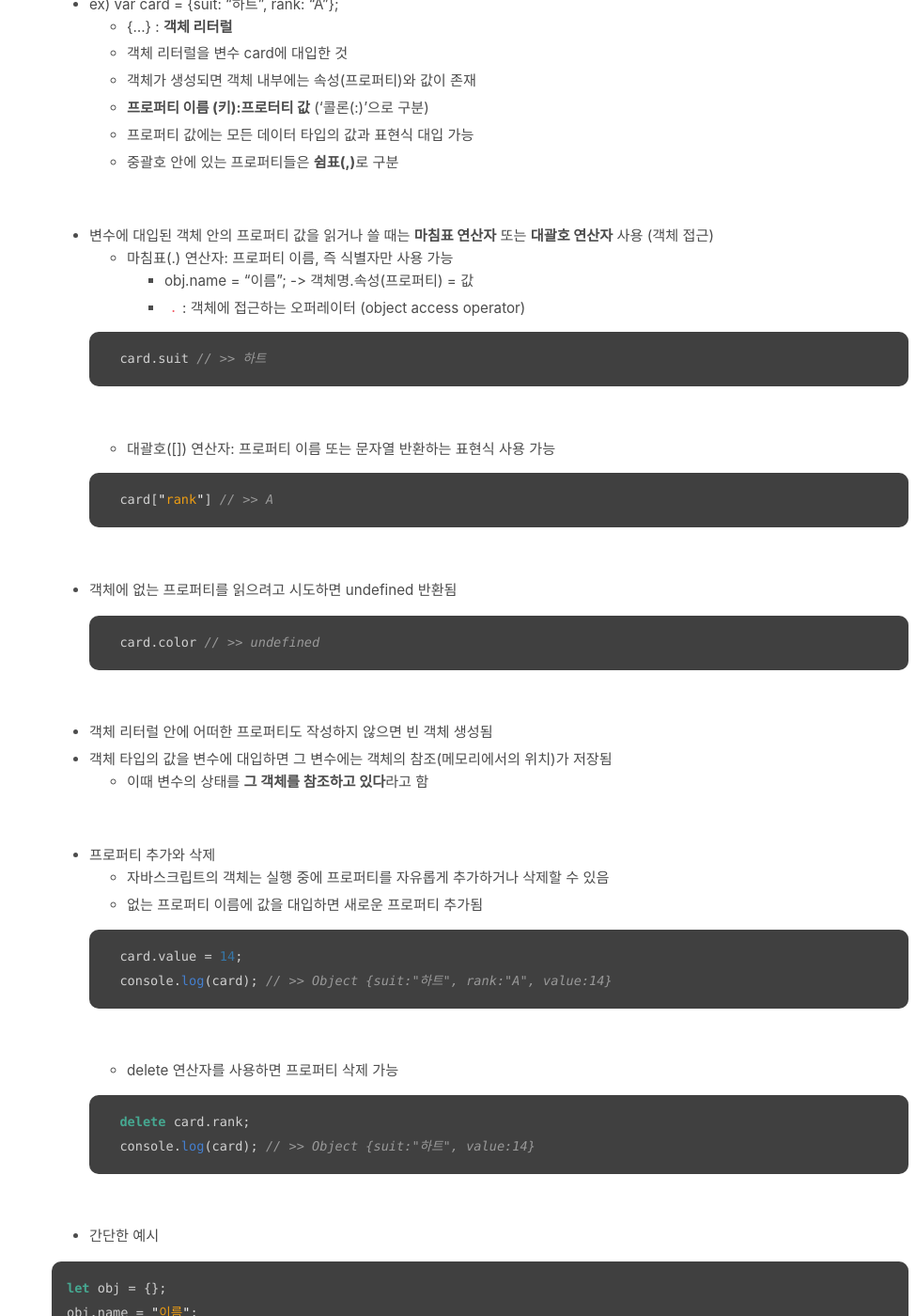
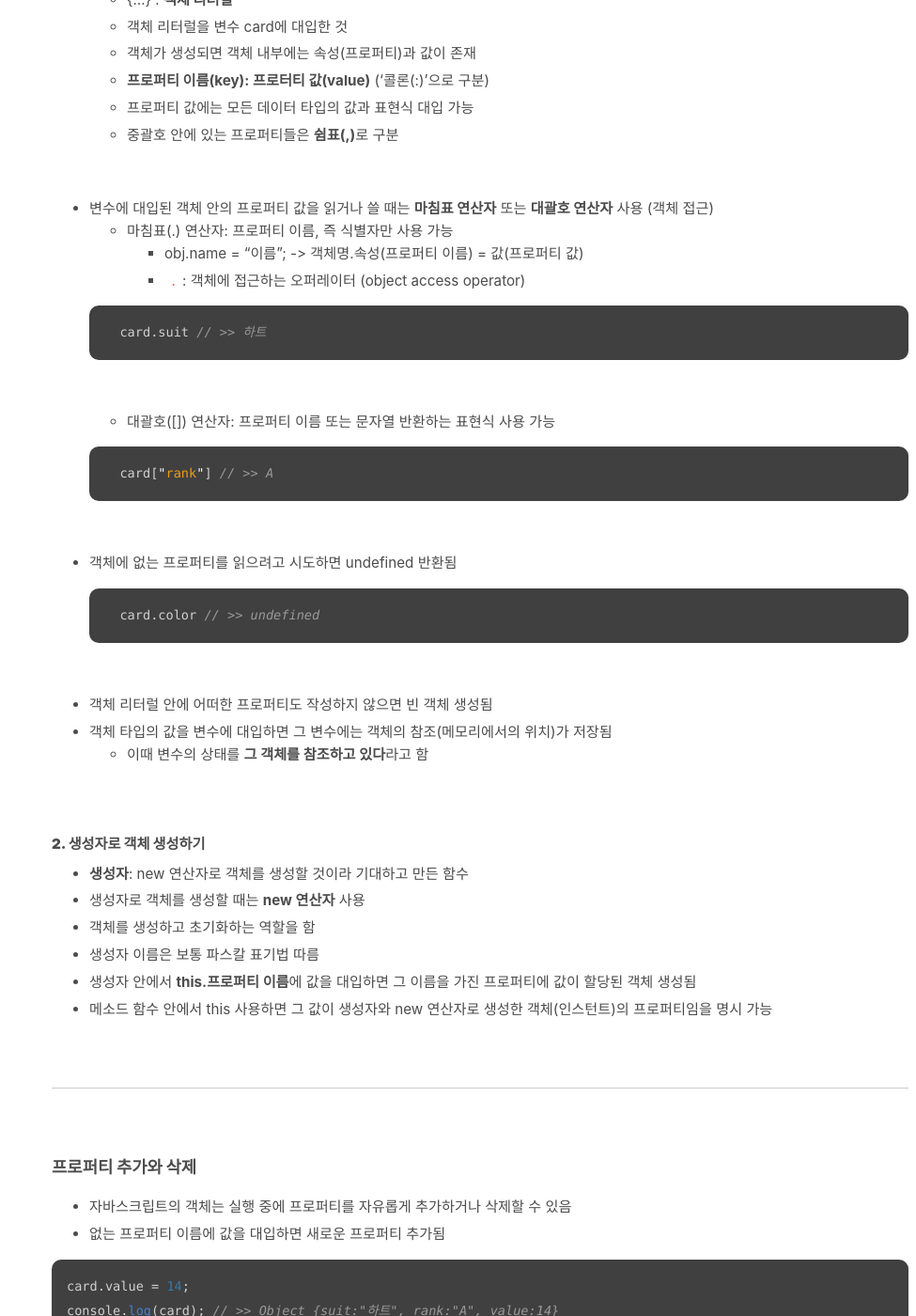
Before and after one commit to absolutelyfullycapable/absolutelyfullycapable.github.io, a Jekyll site: the page built from _posts/2020-09-13-JavaScript-객체의기초와생성방법.md, in a window 1280 px wide and 1400 px high, scrolled down 1306 px. Shown: the whole window at 94% size, without its empty margins (305-1280 px from the left). Built offline with Jekyll 4.4.1, drawn with Linux system fonts in a browser that asks for light colours; some of the changed text lies outside the part shown.

Commit message:
Update 2020-09-13-JavaScript-객체의기초와생성방법.md

````diff
--- a/_posts/2020-09-13-JavaScript-객체의기초와생성방법.md
+++ b/_posts/2020-09-13-JavaScript-객체의기초와생성방법.md
@@ -34,7 +33,7 @@ comments: true
 
 ### **메소드 (Method)**
 
-- 객체에 소속된 변수의 값으로 함수를 지정할 수 있음 (객체에 소속된 함수를 만들 수 있다는 뜻)
+- 객체에 소속된 프로퍼티의 값으로 함수를 지정할 수 있음 (객체에 소속된 함수를 만들 수 있다는 뜻)
 	- 그 객체에 소속된 함수가 **메소드**
 - 객체에 제한되어 있음
 
@@ -51,8 +50,8 @@ comments: true
 - ex) var card = {suit: "하트", rank: "A"};
 	- {...} : **객체 리터럴**
 	- 객체 리터럴을 변수 card에 대입한 것
-	- 객체가 생성되면 객체 내부에는 속성(프로퍼티)와 값이 존재
-	- **프로퍼티 이름 (키):프로터티 값** ('콜론(:)'으로 구분)
+	- 객체가 생성되면 객체 내부에는 속성(프로퍼티)과 값이 존재
+	- **프로퍼티 이름(key): 프로터티 값(value)** ('콜론(:)'으로 구분)
 	- 프로퍼티 값에는 모든 데이터 타입의 값과 표현식 대입 가능
 	- 중괄호 안에 있는 프로퍼티들은 **쉼표(,)**로 구분
 
@@ -60,7 +59,7 @@ comments: true
 
 - 변수에 대입된 객체 안의 프로퍼티 값을 읽거나 쓸 때는 **마침표 연산자** 또는 **대괄호 연산자** 사용 (객체 접근)
 	- 마침표(.) 연산자: 프로퍼티 이름, 즉 식별자만 사용 가능
-	    - obj.name = "이름"; -> 객체명.속성(프로퍼티) = 값
+	    - obj.name = "이름"; -> 객체명.속성(프로퍼티 이름) = 값(프로퍼티 값)
 	    - `.`: 객체에 접근하는 오퍼레이터 (object access operator)
 
     ```js
@@ -92,23 +91,28 @@ comments: true
 
 <br>
 
-- 프로퍼티 추가와 삭제
-	- 자바스크립트의 객체는 실행 중에 프로퍼티를 자유롭게 추가하거나 삭제할 수 있음
-	- 없는 프로퍼티 이름에 값을 대입하면 새로운 프로퍼티 추가됨
+#### **2. 생성자로 객체 생성하기**
 
-    ```js
-	card.value = 14;
-    console.log(card); // >> Object {suit:"하트", rank:"A", value:14}
-    ```
+- **생성자**: new 연산자로 객체를 생성할 것이라 기대하고 만든 함수
+- 생성자로 객체를 생성할 때는 **new 연산자** 사용
+- 객체를 생성하고 초기화하는 역할을 함
+- 생성자 이름은 보통 파스칼 표기법 따름
+- 생성자 안에서 **this.프로퍼티 이름**에 값을 대입하면 그 이름을 가진 프로퍼티에 값이 할당된 객체 생성됨
+- 메소드 함수 안에서 this 사용하면 그 값이 생성자와 new 연산자로 생성한 객체(인스턴트)의 프로퍼티임을 명시 가능
 
-	<br>
+<br>
+- - -
+<br>
 
-    - delete 연산자를 사용하면 프로퍼티 삭제 가능
+### **프로퍼티 추가와 삭제**
 
-    ```js
-	delete card.rank;
-    console.log(card); // >> Object {suit:"하트", value:14}
-    ```
+- 자바스크립트의 객체는 실행 중에 프로퍼티를 자유롭게 추가하거나 삭제할 수 있음
+- 없는 프로퍼티 이름에 값을 대입하면 새로운 프로퍼티 추가됨
+
+```js
+card.value = 14;
+console.log(card); // >> Object {suit:"하트", rank:"A", value:14}
+```
 
 <br>
 
@@ -147,48 +151,41 @@ console.log(address.연락처);
 ![result](https://img1.daumcdn.net/thumb/R1280x0/?scode=mtistory2&fname=https%3A%2F%2Fblog.kakaocdn.net%2Fdn%2FbfJbOq%2FbtqM4zg101Y%2FM5Is3YeZxgCMMWm7kKP10k%2Fimg.png)
 
 <br>
-- - -
-<br>
 
-- **in 연산자**로 프로퍼티 확인
-	- 프로퍼티 이름을 뜻하는 문자열 **in** 객체명
+- delete 연산자를 사용하면 프로퍼티 삭제 가능
 
-    ```js
-	var card = {suit:"하트", rank:"A"};
-    console.log("suit" in card); // >> 프로퍼티가 객체에 포함되어 있을 때는 true 반환
-    console.log("color" in card); // >> 프로퍼티가 객체에 포함되어 있지 않을 때는 false 반환
-    ```
-	<br>
-
-	- **in 연산자가 조사하는 대상은 그 객체가 가진 프로퍼티와 그 객체가 상속받은 모든 프로퍼티**
+```js
+delete card.rank;
+console.log(card); // >> Object {suit:"하트", value:14}
+```
 
 <br>
 - - -
 <br>
 
-#### **2. 생성자로 객체 생성하기**
-- **생성자**: new 연산자로 객체를 생성할 것이라 기대하고 만든 함수
-- 생성자로 객체를 생성할 때는 **new 연산자** 사용
-- 객체를 생성하고 초기화하는 역할을 함
-- 생성자 이름은 보통 파스칼 표기법 따름
-- 생성자 안에서 **this.프로퍼티 이름**에 값을 대입하면 그 이름을 가진 프로퍼티에 값이 할당된 객체 생성됨
-- 매서드 함수 안에서 this 사용하면 그 값이 인스턴트(생성자와 new 연산자로 생성한 객체)의 프로퍼티임을 명시 가능
+### **in 연산자**로 프로퍼티 확인
+
+- 작성 방법: 프로퍼티 이름을 뜻하는 문자열 **in** 객체명
+
+```js
+var card = {suit:"하트", rank:"A"};
+console.log("suit" in card); // >> 프로퍼티가 객체에 포함되어 있을 때는 true 반환
+console.log("color" in card); // >> 프로퍼티가 객체에 포함되어 있지 않을 때는 false 반환
+```
+
+<br>
+
+- **in 연산자가 조사하는 대상은 그 객체가 가진 프로퍼티와 그 객체가 상속받은 모든 프로퍼티**
 
 <br>
 - - -
 <br>
 
-#### **3. 내장 객체**
+#### **내장 객체**
 
 - 자바스크립트에서는 처음부터 사용할 수 있는 내장 객체(빌트인 오브젝트)가 마련되어 있음
-
-<br>
-
 - 내장 생성자
 	- Object, String, Number, Boolean, Array, Date, Function ...
-
-<br>
-
 - Date 생성자
 	- 날짜와 시간을 표현하는 객체 생성
 
@@ -208,16 +205,10 @@ console.log(address.연락처);
 		- now.toLocaleTimeString(); : 지역화된 시간 정보
 		- .getUTCHours(); : UTC 시각의 시간을 뜻하는 숫자값
 		- now.toUTCSting(); : UTC 날짜와 시간 정보
-
-<br>
-
 - Function 생성자
 	- 함수를 생성하는 내장 생성자
 	- var 변수 이름 = new Function(첫 번째 인수, ..., n 번째 인수, 함수 몸통);
 	- **Function 생성자로 생성한 함수는 전역 변수와 자신의 지역 변수만 읽고 쓸 수 있다는 단점이 있어 함수를 동적으로 생성해야 하는 특별한 상황 외는 사용 안 함**
-
-<br>
-
 - 기타 내장 객체
 	- 전역 객체: 프로그램 어디서나 사용할 수 있는 객체
 		- 전역 객체의 프로퍼티
````
Also changed, not shown: other parts of _posts/2020-09-13-JavaScript-객체의기초와생성방법.md (+2 -3 lines).
